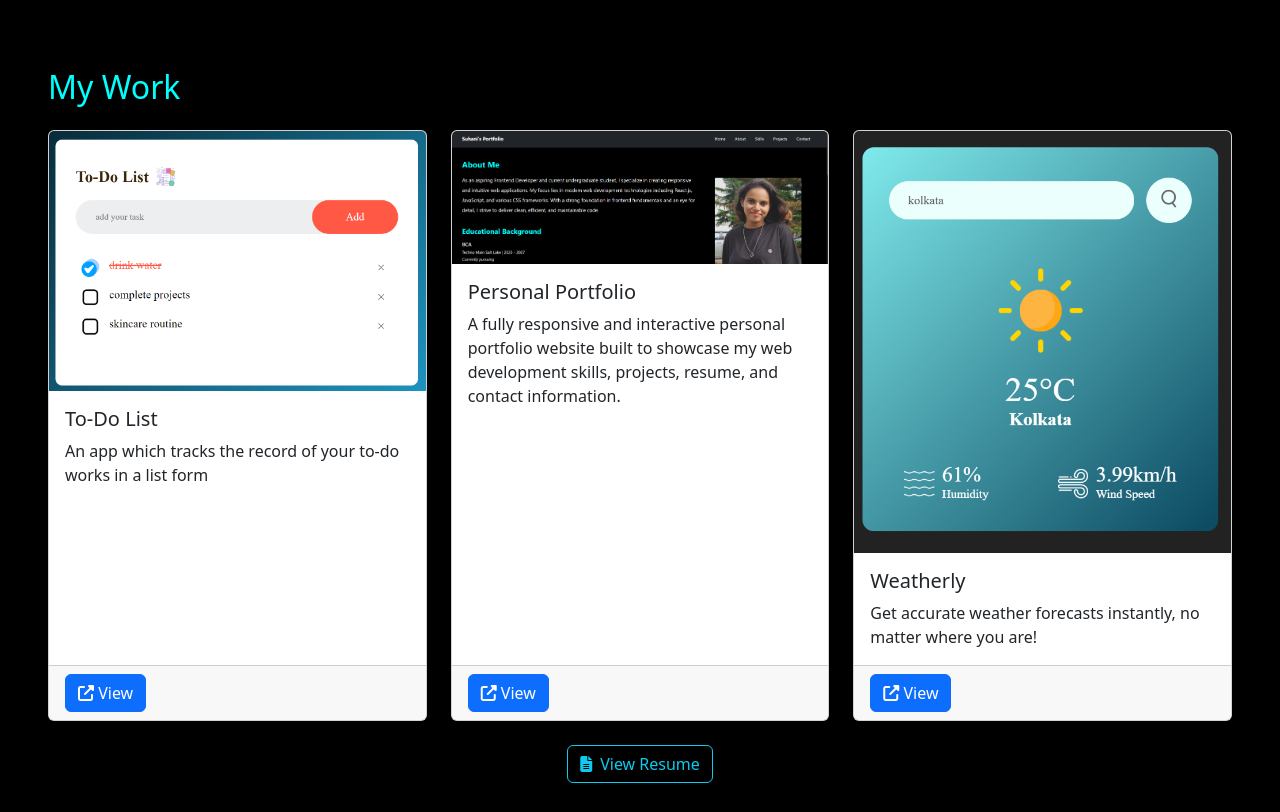
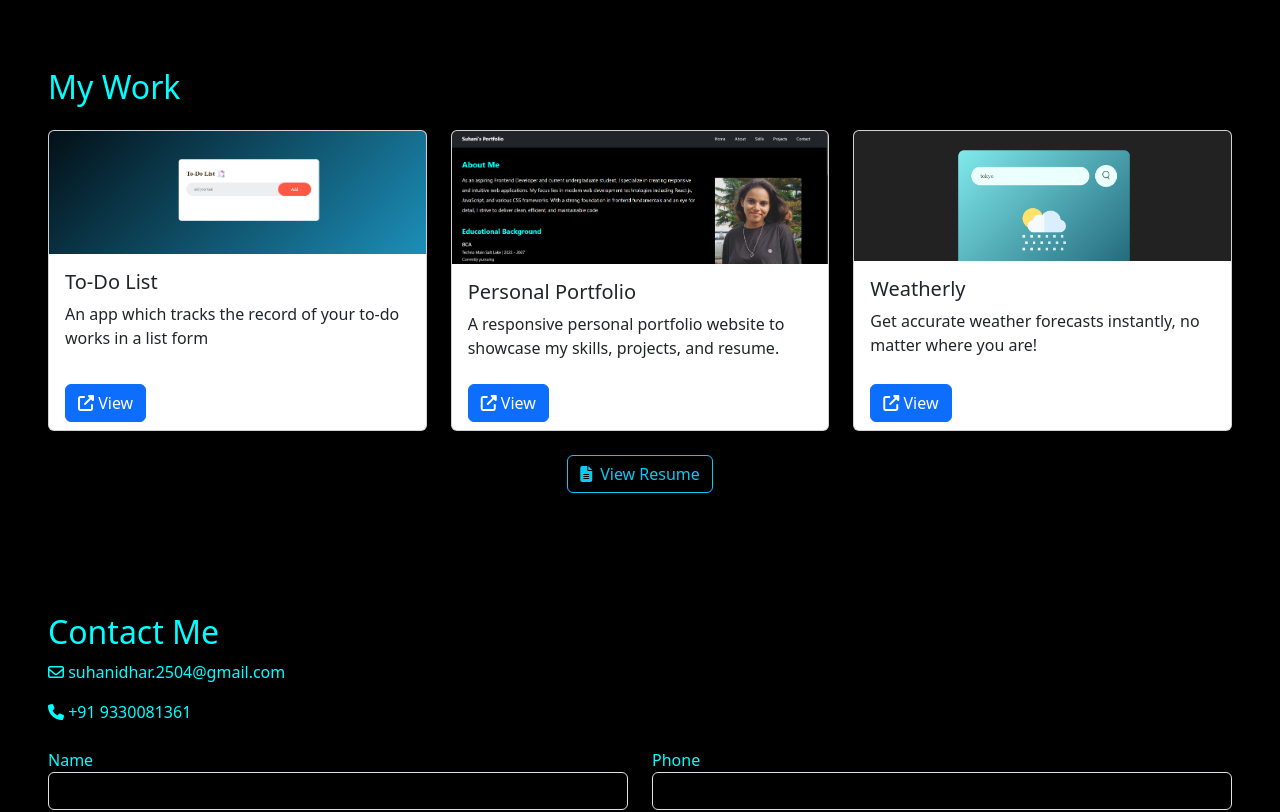
Before and after one commit to suhanidhar25/Suhani-Portfolio, a React (Vite) app: page / in a window 1280 px wide. Shown: the part 1640-2452 px from the top of the page. Built offline with nearby package versions, Linux system fonts and the light colour scheme.

Commit message:
changes committed

```diff
--- a/src/components/projects.jsx
+++ b/src/components/projects.jsx
@@ -15,7 +15,7 @@ export default function Projects() {
     {
       img: work2,
       title: 'Personal Portfolio',
-      desc: 'A fully responsive and interactive personal portfolio website built to showcase my web development skills, projects, resume, and contact information.',
+      desc: 'A responsive personal portfolio website to showcase my skills, projects, and resume.',
       link: 'https://suhani-dhar.vercel.app/'
     },
 
@@ -31,16 +31,16 @@ export default function Projects() {
     <section id="projects" className="container-fluid px-5 py-5">
       <h2 className="mb-4">My Work</h2>
 
-      <div className="row">
+       <div className="row justify-content-center">
         {projects.map((project, index) => (
-          <div className="col-md-4 mb-4" key={index}>
-            <div className="card h-100">
+          <div className="col-12 col-sm-6 col-md-4 mb-4 d-flex" key={index}>
+            <div className="card project-card flex-fill">
               <img src={project.img} className="card-img-top" alt={project.title} />
               <div className="card-body">
                 <h5 className="card-title">{project.title}</h5>
                 <p className="card-text">{project.desc}</p>
               </div>
-              <div className="card-footer">
+              <div className="card-footer bg-transparent border-0">
                 <a href={project.link} target="_blank" rel="noopener noreferrer" className="btn btn-primary">
                   <i className="fas fa-external-link-alt"></i> View
                 </a>
```
Also changed, not shown: src/assets/work1.png, src/assets/work3.png.
